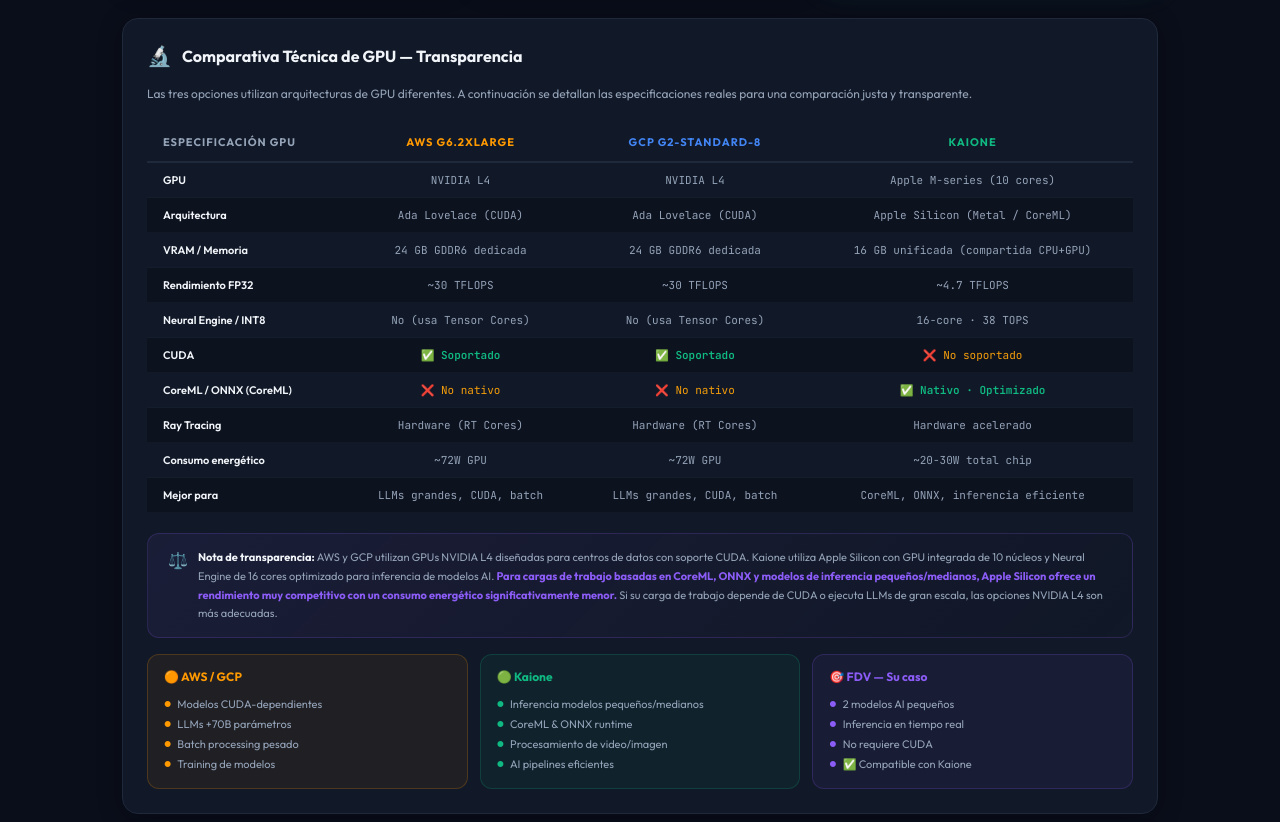
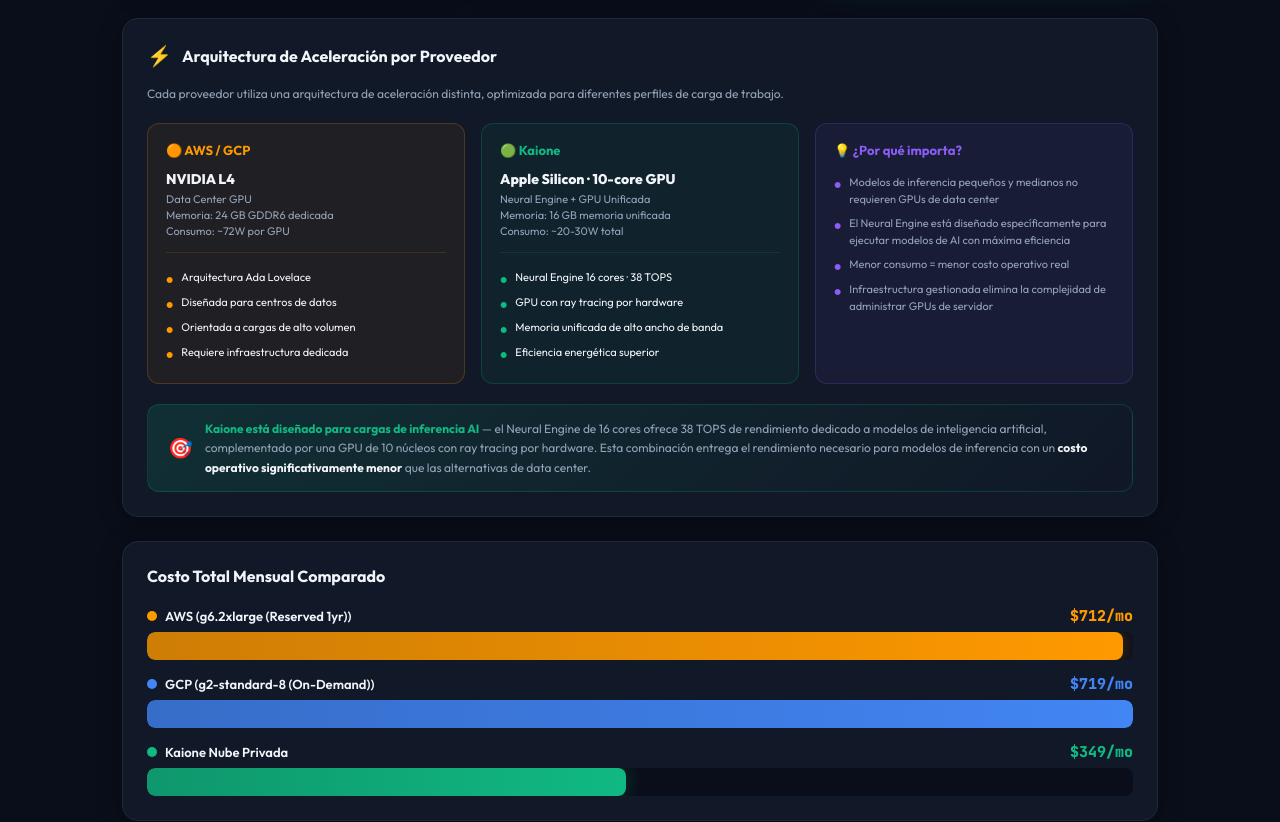
Before and after one commit to lsorianog99/cloud, a React (Vite) app: page / in a window 1280 px wide. Shown: the part 580-1402 px from the top of the page. Built offline with nearby package versions, Linux system fonts and the light colour scheme.

Commit message:
refactor: rediseñar sección GPU con enfoque comercial profesional

```diff
--- a/src/App.jsx
+++ b/src/App.jsx
@@ -556,104 +556,94 @@
               ))}
             </div>
 
-            {/* GPU Technical Comparison */}
+            {/* GPU & Architecture Overview */}
             <GlowCard color="#8B5CF6" style={{ marginBottom: 24 }}>
               <div style={{ display: "flex", alignItems: "center", gap: 10, marginBottom: 16 }}>
-                <span style={{ fontSize: 20 }}>🔬</span>
-                <h3 style={{ fontSize: 16, fontWeight: 700, color: COLORS.text, margin: 0 }}>Comparativa Técnica de GPU — Transparencia</h3>
+                <span style={{ fontSize: 20 }}>⚡</span>
+                <h3 style={{ fontSize: 16, fontWeight: 700, color: COLORS.text, margin: 0 }}>Arquitectura de Aceleración por Proveedor</h3>
               </div>
               <p style={{ color: COLORS.muted, fontSize: 12, marginBottom: 20, lineHeight: 1.6 }}>
-                Las tres opciones utilizan arquitecturas de GPU diferentes. A continuación se detallan las especificaciones reales para una comparación justa y transparente.
+                Cada proveedor utiliza una arquitectura de aceleración distinta, optimizada para diferentes perfiles de carga de trabajo.
               </p>
-              <div style={{ overflowX: "auto" }}>
-                <table style={{ width: "100%", borderCollapse: "collapse", fontSize: 12 }}>
-                  <thead>
-                    <tr>
-                      {["Especificación GPU", "AWS g6.2xlarge", "GCP g2-standard-8", "Kaione"].map((h, i) => (
-                        <th key={i} style={{
-                          textAlign: i === 0 ? "left" : "center", padding: "12px 16px",
-                          borderBottom: `2px solid ${COLORS.border}`,
-                          color: i === 0 ? COLORS.muted : i === 1 ? COLORS.aws : i === 2 ? COLORS.gcp : COLORS.kaione,
-                          fontWeight: 700, fontSize: 11, textTransform: "uppercase", letterSpacing: 1,
-                        }}>{h}</th>
-                      ))}
-                    </tr>
-                  </thead>
-                  <tbody>
-                    {[
-                      ["GPU", "NVIDIA L4", "NVIDIA L4", "Apple M-series (10 cores)"],
-                      ["Arquitectura", "Ada Lovelace (CUDA)", "Ada Lovelace (CUDA)", "Apple Silicon (Metal / CoreML)"],
-                      ["VRAM / Memoria", "24 GB GDDR6 dedicada", "24 GB GDDR6 dedicada", "16 GB unificada (compartida CPU+GPU)"],
-                      ["Rendimiento FP32", "~30 TFLOPS", "~30 TFLOPS", "~4.7 TFLOPS"],
-                      ["Neural Engine / INT8", "No (usa Tensor Cores)", "No (usa Tensor Cores)", "16-core · 38 TOPS"],
-                      ["CUDA", "✅ Soportado", "✅ Soportado", "❌ No soportado"],
-                      ["CoreML / ONNX (CoreML)", "❌ No nativo", "❌ No nativo", "✅ Nativo · Optimizado"],
-                      ["Ray Tracing", "Hardware (RT Cores)", "Hardware (RT Cores)", "Hardware acelerado"],
-                      ["Consumo energético", "~72W GPU", "~72W GPU", "~20-30W total chip"],
-                      ["Mejor para", "LLMs grandes, CUDA, batch", "LLMs grandes, CUDA, batch", "CoreML, ONNX, inferencia eficiente"],
-                    ].map((row, i) => (
-                      <tr key={i} style={{ background: i % 2 === 0 ? "transparent" : `${COLORS.bg}88` }}>
-                        {row.map((cell, j) => {
-                          let cellColor = COLORS.muted;
-                          if (j === 0) cellColor = COLORS.text;
-                          else if (cell.includes("✅")) cellColor = COLORS.green;
-                          else if (cell.includes("❌")) cellColor = COLORS.orange;
-                          else if (cell.includes("Optimizado") || cell.includes("Nativo")) cellColor = COLORS.green;
-                          return (
-                            <td key={j} style={{
-                              padding: "10px 16px", textAlign: j === 0 ? "left" : "center",
-                              color: cellColor,
-                              fontWeight: j === 0 || cell.includes("✅") || cell.includes("Nativo") ? 600 : 400,
-                              fontFamily: j > 0 ? "'JetBrains Mono', monospace" : "inherit",
-                              fontSize: 11, borderBottom: `1px solid ${COLORS.border}44`,
-                            }}>{cell}</td>
-                          );
-                        })}
-                      </tr>
-                    ))}
-                  </tbody>
-                </table>
-              </div>
 
-              {/* Transparency note */}
-              <div style={{
-                marginTop: 20, padding: "14px 20px",
-                background: `linear-gradient(135deg, rgba(139,92,246,0.08), transparent)`,
-                borderRadius: 12, border: `1px solid rgba(139,92,246,0.2)`,
-              }}>
-                <div style={{ display: "flex", gap: 10, alignItems: "flex-start" }}>
-                  <span style={{ fontSize: 16, marginTop: 2 }}>⚖️</span>
-                  <div style={{ fontSize: 11, color: COLORS.muted, lineHeight: 1.7 }}>
-                    <strong style={{ color: COLORS.text }}>Nota de transparencia:</strong> AWS y GCP utilizan GPUs NVIDIA L4 diseñadas para centros de datos con soporte CUDA.
-                    Kaione utiliza Apple Silicon con GPU integrada de 10 núcleos y Neural Engine de 16 cores optimizado para inferencia de modelos AI.
-                    <strong style={{ color: "#8B5CF6" }}> Para cargas de trabajo basadas en CoreML, ONNX y modelos de inferencia pequeños/medianos,
-                      Apple Silicon ofrece un rendimiento muy competitivo con un consumo energético significativamente menor.</strong>
-                    {" "}Si su carga de trabajo depende de CUDA o ejecuta LLMs de gran escala, las opciones NVIDIA L4 son más adecuadas.
-                  </div>
-                </div>
-              </div>
-
-              {/* Best for AI inference callout */}
-              <div style={{ display: "grid", gridTemplateColumns: "repeat(3, 1fr)", gap: 12, marginTop: 16 }}>
+              {/* Provider architecture cards */}
+              <div style={{ display: "grid", gridTemplateColumns: "repeat(3, 1fr)", gap: 16, marginBottom: 20 }}>
                 {[
-                  { provider: "AWS / GCP", icon: "🟠", color: COLORS.aws, items: ["Modelos CUDA-dependientes", "LLMs +70B parámetros", "Batch processing pesado", "Training de modelos"] },
-                  { provider: "Kaione", icon: "🟢", color: COLORS.kaione, items: ["Inferencia modelos pequeños/medianos", "CoreML & ONNX runtime", "Procesamiento de video/imagen", "AI pipelines eficientes"] },
-                  { provider: "FDV — Su caso", icon: "🎯", color: "#8B5CF6", items: ["2 modelos AI pequeños", "Inferencia en tiempo real", "No requiere CUDA", "✅ Compatible con Kaione"] },
+                  {
+                    name: "AWS / GCP", color: COLORS.aws, icon: "🟠",
+                    gpu: "NVIDIA L4",
+                    arch: "Data Center GPU",
+                    mem: "24 GB GDDR6 dedicada",
+                    focus: "Procesamiento masivo y training",
+                    power: "~72W por GPU",
+                    items: ["Arquitectura Ada Lovelace", "Diseñada para centros de datos", "Orientada a cargas de alto volumen", "Requiere infraestructura dedicada"],
+                  },
+                  {
+                    name: "Kaione", color: COLORS.kaione, icon: "🟢",
+                    gpu: "Apple Silicon · 10-core GPU",
+                    arch: "Neural Engine + GPU Unificada",
+                    mem: "16 GB memoria unificada",
+                    focus: "Inferencia AI optimizada",
+                    power: "~20-30W total",
+                    items: ["Neural Engine 16 cores · 38 TOPS", "GPU con ray tracing por hardware", "Memoria unificada de alto ancho de banda", "Eficiencia energética superior"],
+                  },
+                  {
+                    name: "¿Por qué importa?", color: "#8B5CF6", icon: "💡",
+                    gpu: "",
+                    arch: "",
+                    mem: "",
+                    focus: "",
+                    power: "",
+                    isInfo: true,
+                    items: [
+                      "Modelos de inferencia pequeños y medianos no requieren GPUs de data center",
+                      "El Neural Engine está diseñado específicamente para ejecutar modelos de AI con máxima eficiencia",
+                      "Menor consumo = menor costo operativo real",
+                      "Infraestructura gestionada elimina la complejidad de administrar GPUs de servidor",
+                    ],
+                  },
                 ].map((col, i) => (
                   <div key={i} style={{
                     background: `${col.color}11`, border: `1px solid ${col.color}33`,
-                    borderRadius: 12, padding: "14px 16px",
+                    borderRadius: 12, padding: "18px",
                   }}>
-                    <div style={{ fontSize: 12, fontWeight: 700, color: col.color, marginBottom: 10 }}>
-                      {col.icon} {col.provider}
+                    <div style={{ fontSize: 13, fontWeight: 700, color: col.color, marginBottom: 12 }}>
+                      {col.icon} {col.name}
                     </div>
-                    {col.items.map((item, j) => (
-                      <div key={j} style={{ fontSize: 11, color: COLORS.muted, padding: "3px 0", display: "flex", gap: 6, alignItems: "center" }}>
-                        <span style={{ color: col.color, fontSize: 8 }}>●</span> {item}
+                    {!col.isInfo && (
+                      <div style={{ marginBottom: 14 }}>
+                        <div style={{ fontSize: 14, fontWeight: 800, color: COLORS.text, marginBottom: 4 }}>{col.gpu}</div>
+                        <div style={{ fontSize: 11, color: COLORS.muted, marginBottom: 2 }}>{col.arch}</div>
+                        <div style={{ fontSize: 11, color: COLORS.muted, marginBottom: 2 }}>Memoria: {col.mem}</div>
+                        <div style={{ fontSize: 11, color: COLORS.muted }}>Consumo: {col.power}</div>
                       </div>
-                    ))}
+                    )}
+                    <div style={{ borderTop: col.isInfo ? "none" : `1px solid ${col.color}22`, paddingTop: col.isInfo ? 0 : 12 }}>
+                      {col.items.map((item, j) => (
+                        <div key={j} style={{ fontSize: 11, color: col.isInfo ? COLORS.muted : COLORS.text, padding: "4px 0", display: "flex", gap: 8, alignItems: "flex-start", lineHeight: 1.5 }}>
+                          <span style={{ color: col.color, fontSize: 8, marginTop: 5, flexShrink: 0 }}>●</span>
+                          <span>{item}</span>
+                        </div>
+                      ))}
+                    </div>
                   </div>
                 ))}
+              </div>
+
+              {/* Key differentiator callout */}
+              <div style={{
+                padding: "14px 20px",
+                background: `linear-gradient(135deg, ${COLORS.greenGlow}, transparent)`,
+                borderRadius: 12, border: `1px solid ${COLORS.green}33`,
+                display: "flex", gap: 12, alignItems: "center",
+              }}>
+                <span style={{ fontSize: 20, flexShrink: 0 }}>🎯</span>
+                <div style={{ fontSize: 12, color: COLORS.muted, lineHeight: 1.6 }}>
+                  <strong style={{ color: COLORS.green }}>Kaione está diseñado para cargas de inferencia AI</strong> — el Neural Engine de 16 cores ofrece 38 TOPS
+                  de rendimiento dedicado a modelos de inteligencia artificial, complementado por una GPU de 10 núcleos con ray tracing por hardware.
+                  Esta combinación entrega el rendimiento necesario para modelos de inferencia con un <strong style={{ color: COLORS.text }}>costo operativo
+                    significativamente menor</strong> que las alternativas de data center.
+                </div>
               </div>
             </GlowCard>
 
```
